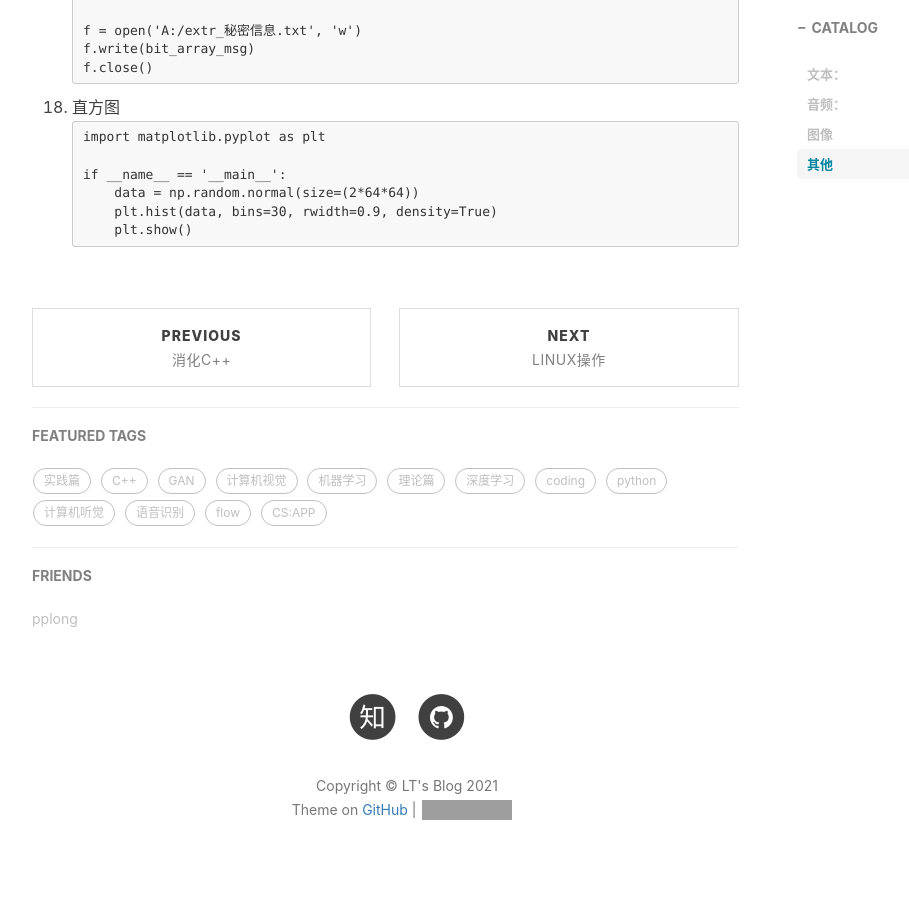
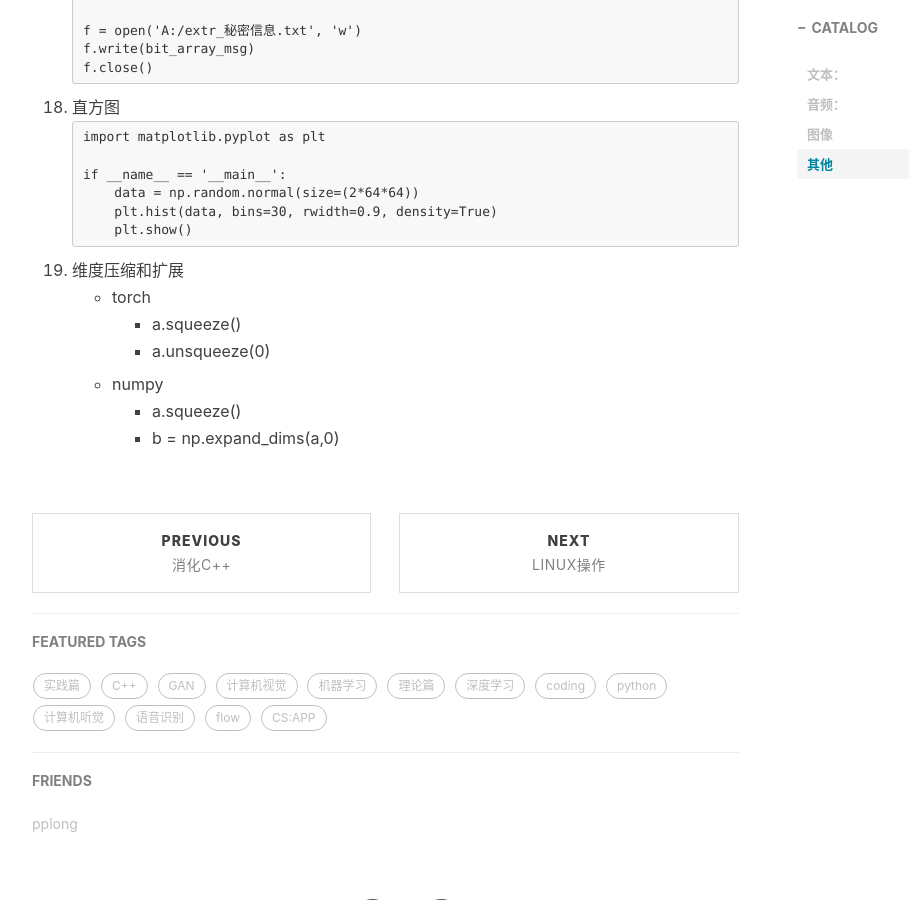
Before and after one commit to LeeeLiu/leeeliu.github.io, a Jekyll site: the page built from _posts/2019-09-09-python处理文本、音频.md, in a window 1280 px wide and 900 px high, scrolled down 6909 px. Shown: the whole window, without its empty margins (233-1142 px from the left). Built offline with Jekyll 4.4.1, drawn with Linux system fonts in a browser that asks for light colours; nearby versions of some CDN libraries; comment, search, counter and statistics services are not loaded; grey boxes are pictures that could not be loaded.

Commit message:
Update 2019-09-09-python处理文本、音频.md

````diff
--- a/_posts/2019-09-09-python处理文本、音频.md
+++ b/_posts/2019-09-09-python处理文本、音频.md
@@ -334,3 +334,11 @@ tags:
         plt.hist(data, bins=30, rwidth=0.9, density=True)
         plt.show()
     ```
+
+18. 维度压缩和扩展
+    - torch
+        * a.squeeze()
+        * a.unsqueeze(0)
+    - numpy
+        * a.squeeze()
+        * b = np.expand_dims(a,0)
````
